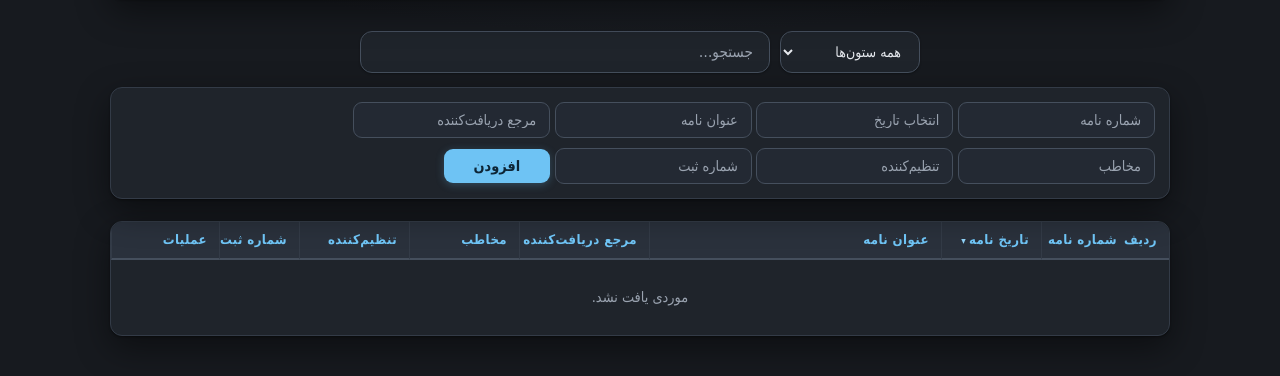
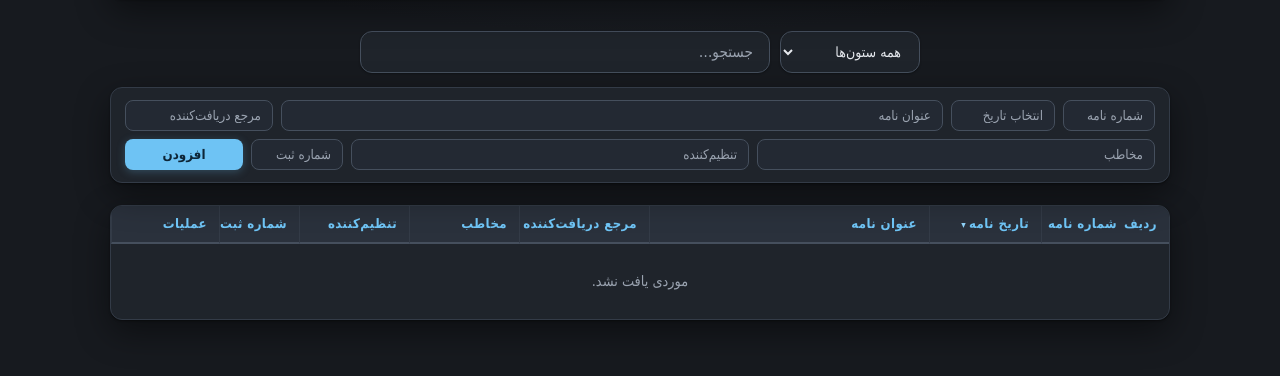
Before and after one commit to HadiEsfahani/MSTeam, a plain HTML site: page index.html in a window 1280 px wide. Shown: the part 166-542 px from the top of the page. Drawn offline with nearby package versions, Linux system fonts and the light colour scheme; no server answers.

Commit message:
Update style.css

```diff
--- a/style.css
+++ b/style.css
@@ -150,35 +150,39 @@ body {
 /* فرم ثبت نامه جدید */
 .add-form {
   display: flex;
-  flex-wrap: wrap;
-  gap: 10px;
+  flex-direction: column;
+  gap: 8px;
   background: var(--surface);
   border: 1px solid var(--border);
   border-radius: var(--radius);
-  padding: 14px;
+  padding: 12px 14px;
   box-shadow: var(--shadow);
 }
 
+.add-form-row {
+  display: grid;
+  gap: 8px;
+}
+
+/* شماره نامه / تاریخ نامه / عنوان نامه (بیشترین فضا) / مرجع دریافت‌کننده */
+.add-form-row-1 { grid-template-columns: 92px 104px minmax(180px, 1fr) 148px; }
+
+/* مخاطب / تنظیم‌کننده / شماره ثبت / دکمه افزودن */
+.add-form-row-2 { grid-template-columns: minmax(120px, 1fr) minmax(120px, 1fr) 92px 118px; }
+
 .add-form input {
-  padding: 9px 13px;
+  min-width: 0;
+  width: 100%;
+  padding: 7px 11px;
   border: 1px solid var(--border-strong);
-  border-radius: 9px;
+  border-radius: 8px;
   background: var(--surface-alt);
   font-family: inherit;
-  font-size: 0.9rem;
+  font-size: 0.83rem;
   color: var(--text);
   outline: none;
   transition: border-color 0.2s, background 0.2s, box-shadow 0.2s;
 }
-
-/* اندازه هر فیلد متناسب با محتوایی که نگه می‌دارد */
-#f-number     { flex: 0 1 100px; min-width: 88px; }
-#f-date       { flex: 0 1 120px; min-width: 104px; }
-#f-title      { flex: 2 1 240px; min-width: 190px; }
-#f-referrer   { flex: 1 1 150px; min-width: 130px; }
-#f-addressee  { flex: 1 1 130px; min-width: 110px; }
-#f-preparer   { flex: 1 1 130px; min-width: 110px; }
-#f-reg        { flex: 0 1 100px; min-width: 88px; }
 
 .add-form input::placeholder { color: var(--muted); }
 
@@ -189,14 +193,15 @@ body {
 }
 
 .add-form button {
-  flex: 0 0 auto;
-  padding: 9px 30px;
+  min-width: 0;
+  width: 100%;
+  padding: 7px 10px;
   background: var(--accent);
   color: var(--accent-text);
   border: none;
-  border-radius: 9px;
+  border-radius: 8px;
   font-family: inherit;
-  font-size: 0.9rem;
+  font-size: 0.83rem;
   font-weight: 700;
   cursor: pointer;
   box-shadow: 0 2px 8px rgba(110, 195, 244, 0.25);
@@ -207,6 +212,7 @@ body {
   background: var(--accent-hover);
   transform: translateY(-1px);
 }
+
 
 .add-form button:active { transform: translateY(0); }
 
@@ -232,7 +238,7 @@ table {
 /* عرض ثابت ستون‌ها (حدود کاراکتر موردنیاز) */
 .col-rownum    { width: 40px; }
 .col-number    { width: 88px; }   /* ~۸ کاراکتر — کافی برای «1403/120» */
-.col-date      { width: 100px; }  /* ~۱۰ کاراکتر شمسی */
+.col-date      { width: 112px; }  /* ~۱۰ کاراکتر شمسی + کمی فضای اضافه تا نشکند */
 .col-title     { width: auto;  }  /* بقیه فضا */
 .col-referrer  { width: 130px; }  /* مرجع دریافت‌کننده */
 .col-addressee { width: 110px; }  /* مخاطب */
@@ -289,6 +295,7 @@ tbody td {
 /* تاریخ و اعداد با فونت فارسی */
 td.col-date, td.col-rownum, td.col-number, td.col-reg {
   font-variant-numeric: tabular-nums;
+  white-space: nowrap;
 }
 
 tbody tr:nth-child(even) td { background: var(--surface-alt); }
@@ -336,9 +343,11 @@ td.col-action { text-align: center; white-space: nowrap; padding: 4px 6px; }
     margin-bottom: 8px;
     line-height: 1.5;
   }
-  #f-number, #f-date, #f-reg { flex: 1 1 45%; }
-  #f-referrer, #f-addressee, #f-preparer { flex: 1 1 45%; }
-  #f-title { flex: 1 1 100%; }
+  .add-form-row-1 { grid-template-columns: 1fr 1fr; }
+  .add-form-row-1 #f-title,
+  .add-form-row-1 #f-referrer { grid-column: 1 / -1; }
+  .add-form-row-2 { grid-template-columns: 1fr 1fr; }
+  .add-form-row-2 button { grid-column: 1 / -1; }
 }
 
 /* ---------- مودال تأیید ---------- */
```
